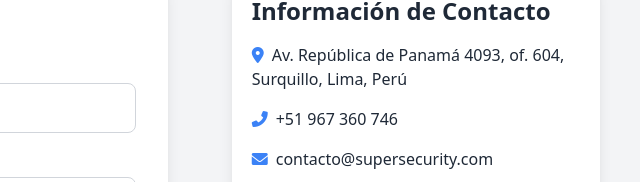
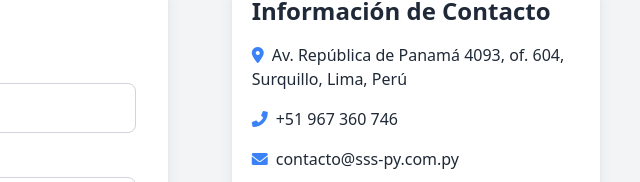
Before and after one commit to sss-py/sss-py.github.io, a plain HTML site: page index.html in a window 1280 px wide. Shown: the part 2983-3165 px from the top of the page, 640-1280 px from the left. Drawn offline with nearby package versions, Linux system fonts and the light colour scheme.

Commit message:
Update index.html

```diff
--- a/index.html
+++ b/index.html
@@ -311,7 +311,7 @@
                     <h3 class="text-2xl font-semibold mb-4">Información de Contacto</h3>
                     <p class="mb-4"><i class="fas fa-map-marker-alt text-blue-500 mr-2"></i>Av. República de Panamá 4093, of. 604, Surquillo, Lima, Perú</p>
                     <p class="mb-4"><i class="fas fa-phone-alt text-blue-500 mr-2"></i>+51 967 360 746</p>
-                    <p class="mb-4"><i class="fas fa-envelope text-blue-500 mr-2"></i>contacto@supersecurity.com</p>
+                    <p class="mb-4"><i class="fas fa-envelope text-blue-500 mr-2"></i>contacto@sss-py.com.py</p>
                     <div class="mt-6">
                         <h4 class="text-xl font-semibold mb-2">Síguenos en Redes Sociales</h4>
                         <div class="flex space-x-4">
```
